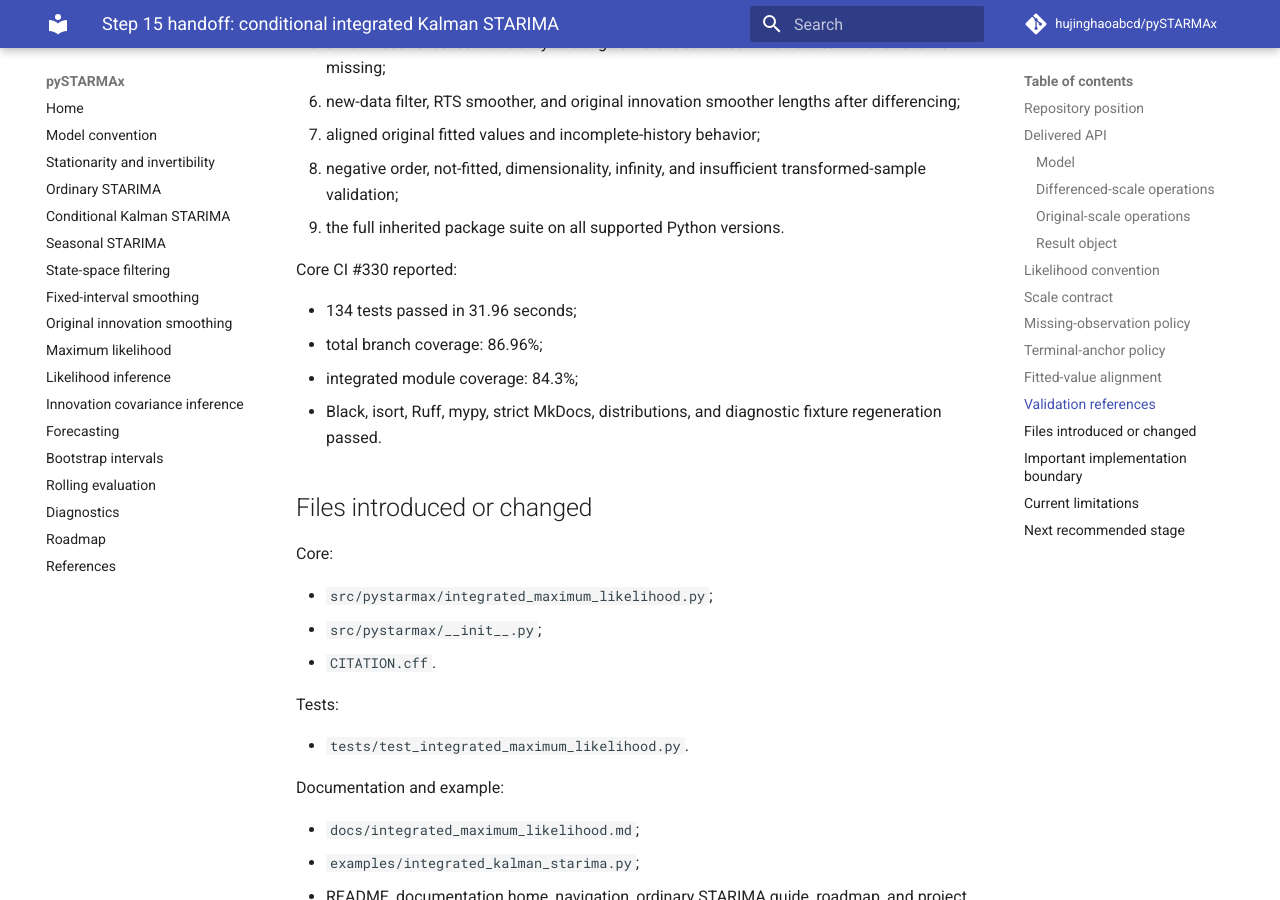
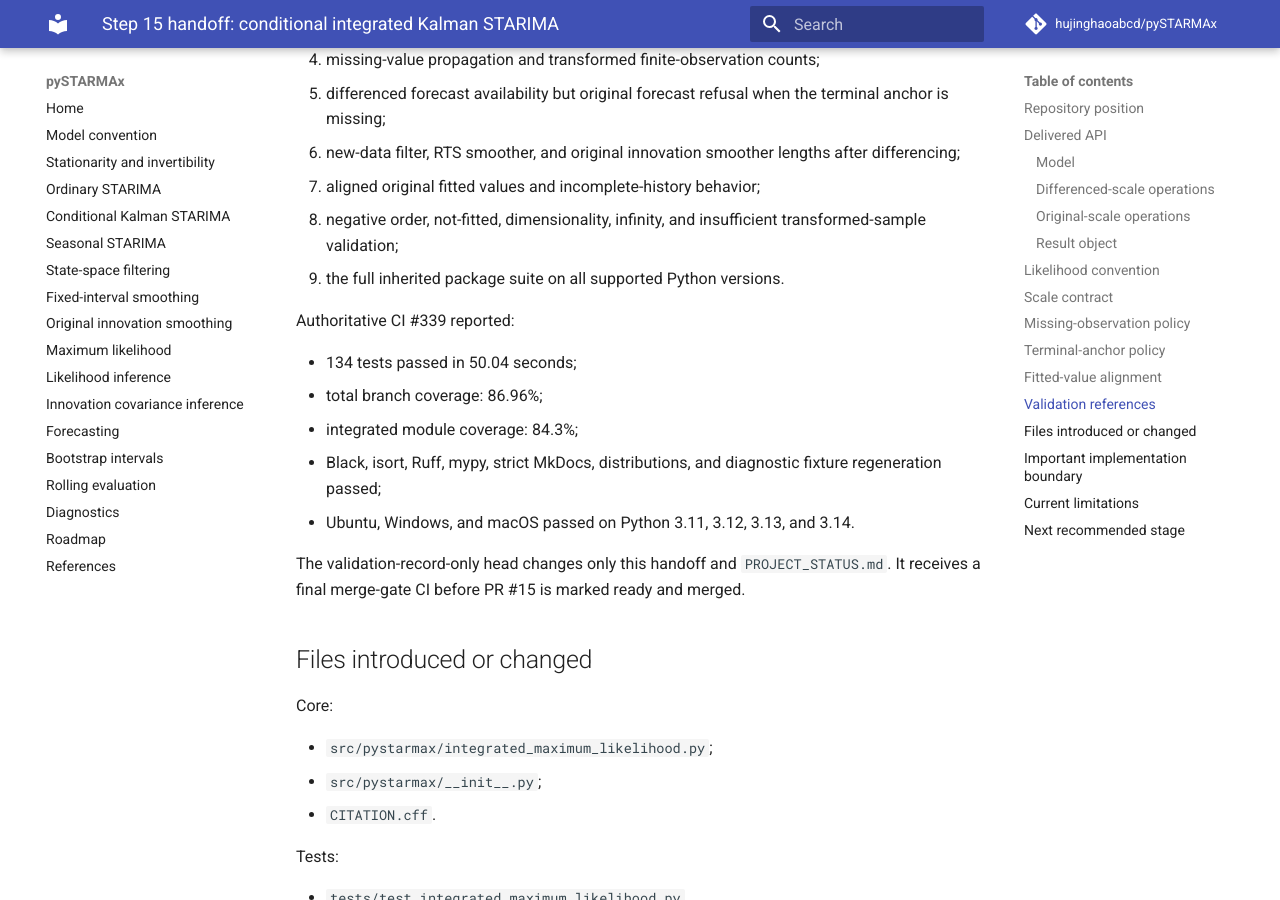
Before and after one commit to hujinghaoabcd/pySTARMAx, an MkDocs documentation site: the page built from docs/development/STEP_15_CONDITIONAL_KALMAN_STARIMA.md, in a window 1280 px wide and 900 px high, scrolled down 3832 px. Built offline with MkDocs 1.6.1 and Material for MkDocs 9.7.7, drawn with Linux system fonts in a browser that asks for light colours; comment, search, counter and statistics services are not loaded; some of the changed text lies outside the part shown.

Commit message:
Record final Step 15 validation

```diff
--- a/docs/development/STEP_15_CONDITIONAL_KALMAN_STARIMA.md
+++ b/docs/development/STEP_15_CONDITIONAL_KALMAN_STARIMA.md
@@ -6,10 +6,12 @@
 - branch: `agent/integrated-kalman-starima`;
 - pull request: PR #15, `Add conditional integrated Kalman STARIMA`;
 - base: version 0.0.14 on `main`;
-- core validation: GitHub Actions CI #330, run ID `30856284894`;
-- core result: 134 tests passed and 86.96% total branch coverage;
+- authoritative implementation/documentation validation: GitHub Actions CI
+  #339, run ID `30856825182`;
+- validation result: 134 tests passed and 86.96% total branch coverage;
 - `src/pystarmax/integrated_maximum_likelihood.py` coverage: 84.3%;
-- a complete final documentation-head CI is required before merge.
+- Black, isort, Ruff, mypy, strict MkDocs, distributions, and Ubuntu/Windows/
+  macOS Python 3.11--3.14 all passed.
 
 ## Delivered API
 
@@ -174,13 +176,18 @@ Tests include:
    transformed-sample validation;
 9. the full inherited package suite on all supported Python versions.
 
-Core CI #330 reported:
+Authoritative CI #339 reported:
 
-- 134 tests passed in 31.96 seconds;
+- 134 tests passed in 50.04 seconds;
 - total branch coverage: 86.96%;
 - integrated module coverage: 84.3%;
 - Black, isort, Ruff, mypy, strict MkDocs, distributions, and diagnostic fixture
-  regeneration passed.
+  regeneration passed;
+- Ubuntu, Windows, and macOS passed on Python 3.11, 3.12, 3.13, and 3.14.
+
+The validation-record-only head changes only this handoff and
+`PROJECT_STATUS.md`. It receives a final merge-gate CI before PR #15 is marked
+ready and merged.
 
 ## Files introduced or changed
 
```
